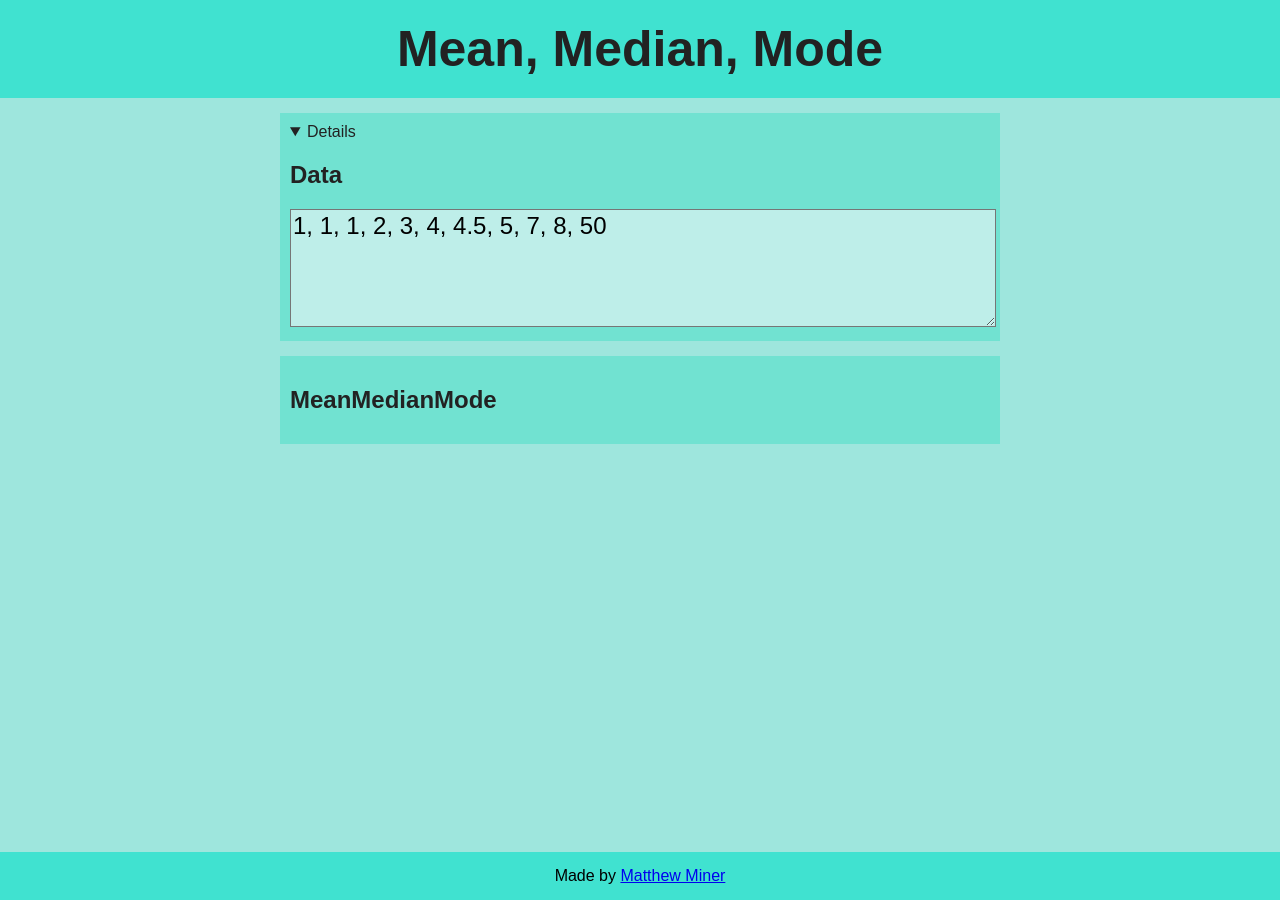
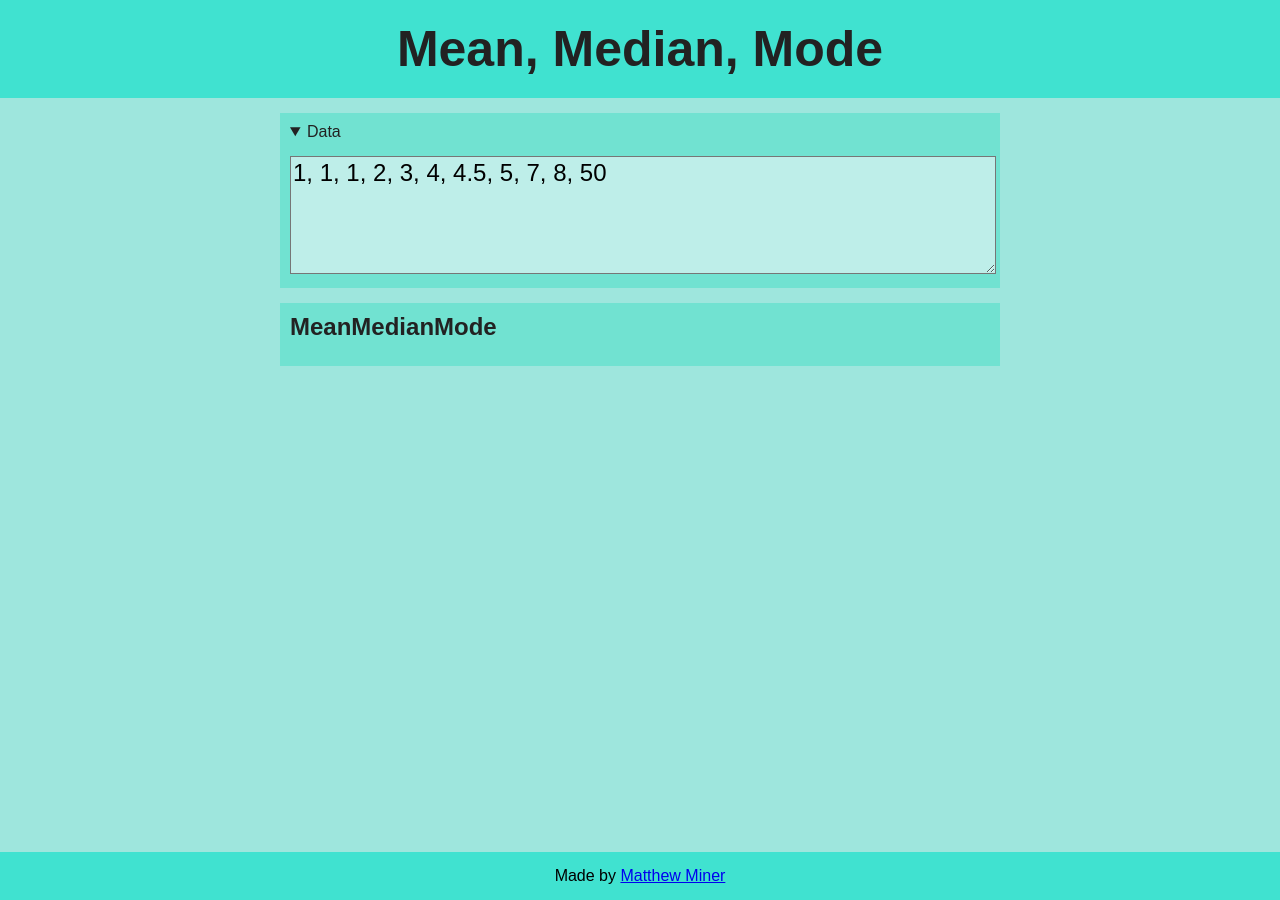
Before and after one commit to mminer237/meanmedianmode, a Jekyll site: the page built from index.html, in a window 1280 px wide. Built offline with Jekyll 4.4.1, drawn with Linux system fonts in a browser that asks for light colours.

Commit message:
Styled subheadings

```diff
--- a/css/style.scss
+++ b/css/style.scss
@@ -44,6 +44,9 @@ section, article, details {
 	margin: 15px auto;
 	padding: 10px;
 }
+h2, summary {
+	margin: 0 0 15px 0;
+}
 textarea {
 	background-color: var(--input-background-color);
 	font-family: sans-serif;
--- a/index.html
+++ b/index.html
@@ -6,7 +6,7 @@ scripts:
 ---
 
 <details open>
-	<h2>Data</h2>
+	<summary>Data</summary>
 	<textarea id="data-box" rows="4">1, 1, 1, 2, 3, 4, 4.5, 5, 7, 8, 50</textarea>
 </details>
 <section>
```
